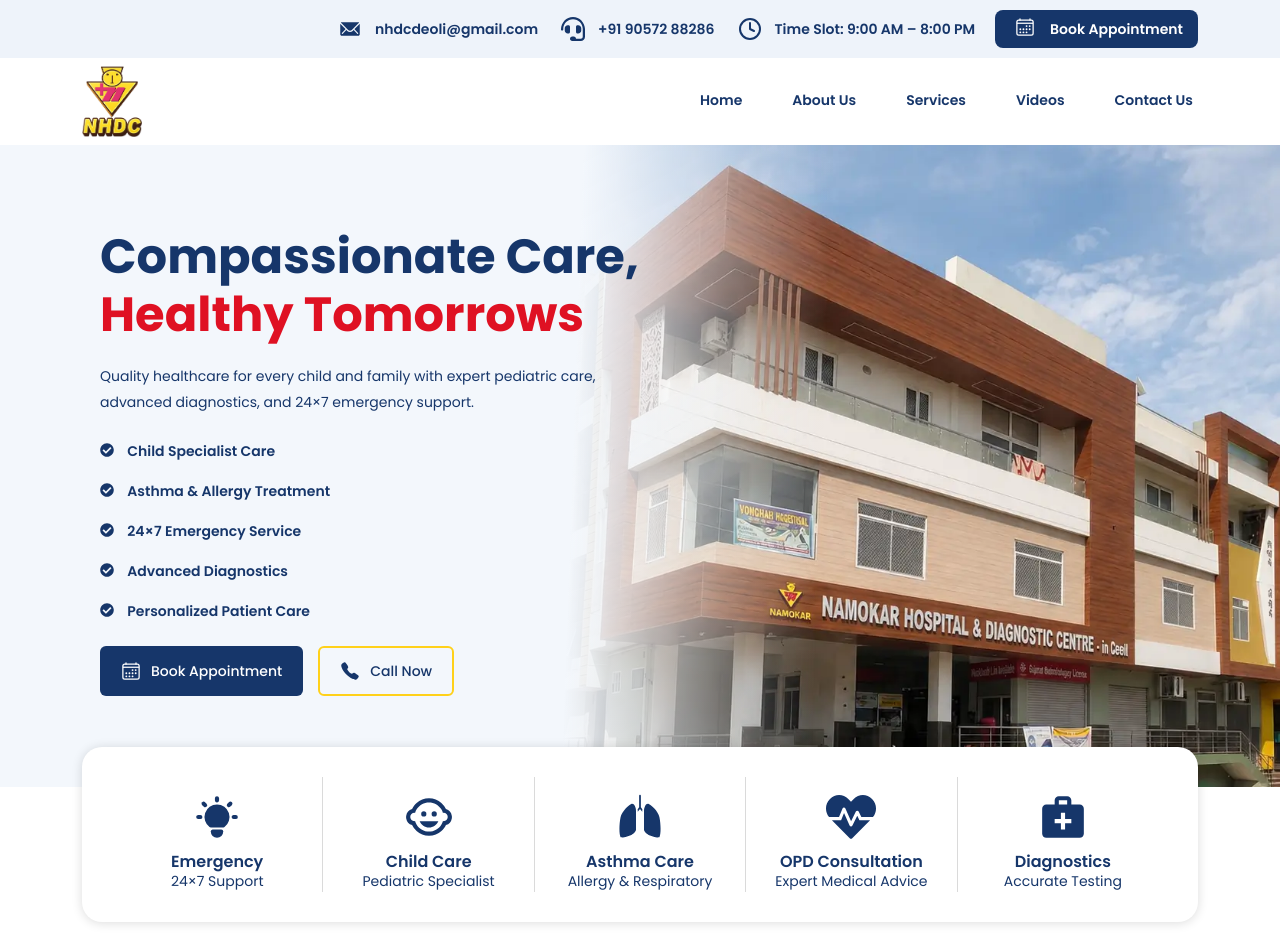
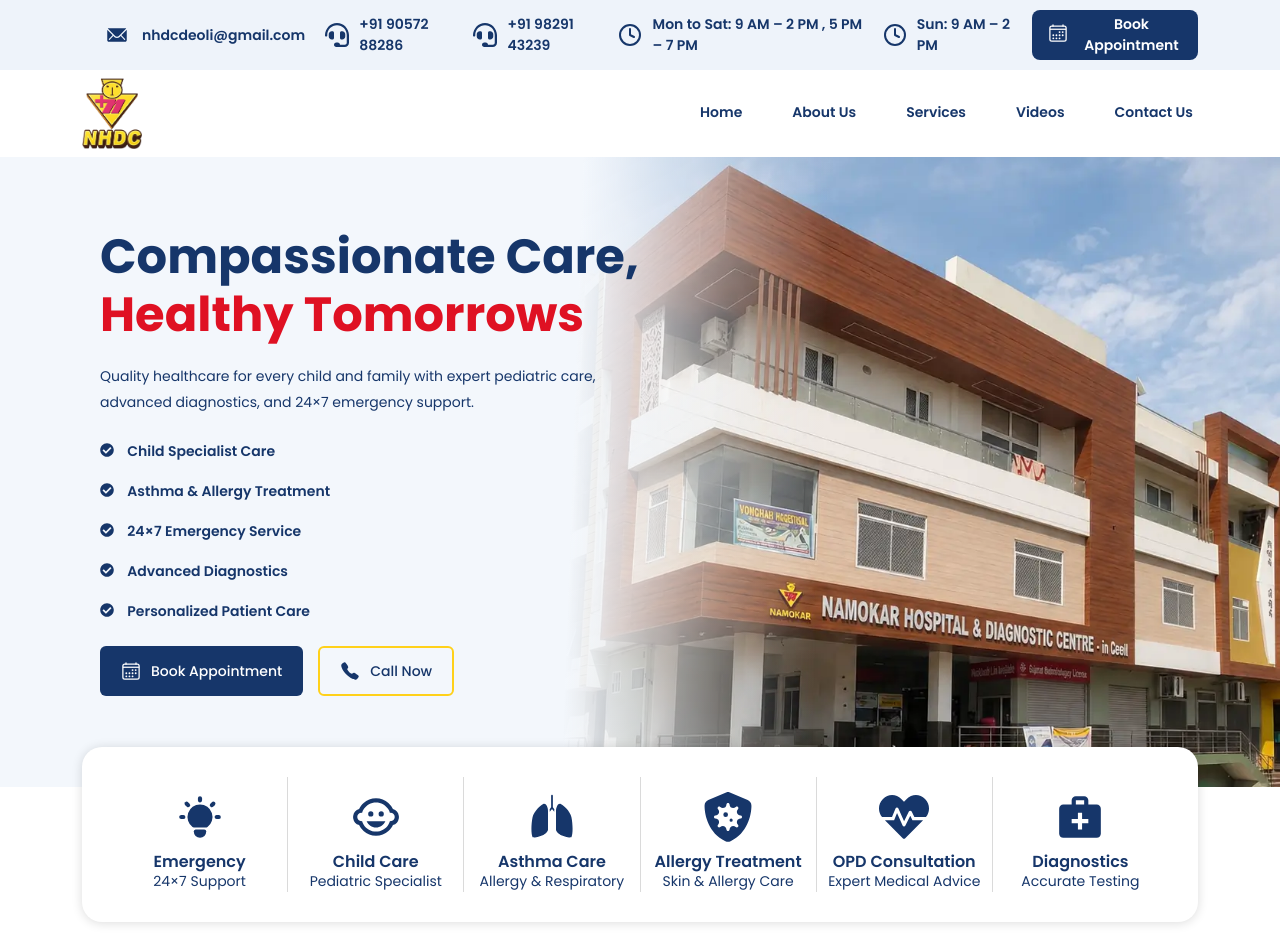
Before and after one commit to codetrios2025/nhdc-website, a React (Vite) app: page / in a window 1280 px wide. Shown: the top 952 px of the page. Built offline with nearby package versions, Linux system fonts and the light colour scheme.

Commit message:
some website changes

```diff
--- a/src/Components/Common/Footer/Footer.jsx
+++ b/src/Components/Common/Footer/Footer.jsx
@@ -73,7 +73,7 @@
                   </div>
                   <div className={`${Style.address} ${Style.timeSlot}`}>
                     <div className={Style.icon}><FiClock /></div>
-                    <p><span><strong>Monday - Saturday:</strong> 9:00 AM – 8:00 PM</span> <span><strong>Sunday:</strong> 9:00 AM – 1:00 PM</span></p>
+                    <p><span><strong>Monday - Saturday:</strong> 9:00 AM – 2:00 PM , 5:00 PM – 7:00 PM</span> <span><strong>Sunday:</strong> 9:00 AM – 2:00 PM</span></p>
                   </div>
                 </div>
               </div>
--- a/src/Components/Common/Header/Header.jsx
+++ b/src/Components/Common/Header/Header.jsx
@@ -56,8 +56,19 @@
                       <p className={Style.mobNone}>+91 90572 88286</p>
                     </a>
                   </li>
-                   <li data-tooltip-id="tooltip" data-tooltip-content="Time Slot: 9:00 AM – 8:00 PM">
-                    <div className={Style.icon}><FiClock /></div><p className={Style.mobNone}>Time Slot: 9:00 AM – 8:00 PM</p>
+                    <li>
+                    <a data-tooltip-id="tooltip" data-tooltip-content="9829143239" href="tel:9829143239" >
+                      <div className={Style.icon}><FaHeadset /></div>
+                      <p className={Style.mobNone}>+91 98291 43239</p>
+                    </a>
+                  </li>
+                   <li data-tooltip-id="tooltip" data-tooltip-content="Mon to Sat: 9:00 AM – 2:00 PM , 5:00 PM – 7:00 PM">
+                    <div className={Style.icon}><FiClock /></div><p className={Style.mobNone}>Mon to Sat: 9 AM – 2 PM , 5 PM – 7 PM  </p>
+
+                  </li>
+                   <li data-tooltip-id="tooltip" data-tooltip-content="Sunday: 9:00 AM – 2:00 PM">
+                    <div className={Style.icon}><FiClock /></div><p className={Style.mobNone}> Sun: 9 AM – 2 PM</p>
+
                   </li>
                   <li>
                     <button data-tooltip-id="tooltip" data-tooltip-content="Book Appointment" onClick={bookingHandler} type="button" className={Style.bookBtn} aria-label="Book Appointment">
--- a/src/Components/Home/OurDoctor.jsx
+++ b/src/Components/Home/OurDoctor.jsx
@@ -26,13 +26,14 @@
               </div>
               <div className={Style.drContent}>
                 <h2>Dr. Rajesh Jain</h2>
-                <p><span>MBBS</span> <span>D.C.H. </span>
-                <span>A.A.C.</span> <span>M.I.A.P. (Member of Indian Academy of Pediatrics)</span> <span>M.I.S.C.C.M. , M.I.A.P. , M.N.N.F.</span></p>
-                <p>Child Specialist & Asthma Care Expert</p>
+                <p> <span>MBBS | D.C.H. | A.A.C. </span>
+                  <span> M.I.A.P. | M.I.S.C.C.M. | M.N.N.F.</span></p>
+                <p>Child Specialist, Asthma & Allergy Specialist</p>
                 <p>Dr. Rajesh Jain is dedicated to providing comprehensive pediatric healthcare and asthma management services. With years of experience in child healthcare, he focuses on accurate diagnosis, compassionate treatment, and preventive care to ensure the healthy growth and development of every child.</p>
                 <ul>
                   <li><div className={Style.icon}><FaUserMd /></div> Child Specialist</li>
                   <li><div className={Style.icon}><GiLungs /></div> Asthma & Respiratory Care</li>
+                   <li><div className={Style.icon}><GiLungs /></div> Allergy Treatment</li>
                   <li><div className={Style.icon}><LuBaby /></div> Newborn Care</li>
                   {/* <li><div className={Style.icon}><FaSyringe /></div> Vaccination & Immunization</li>
                   <li><div className={Style.icon}><FaChild /></div> Growth Monitoring</li>
--- a/src/Components/Home/Services.jsx
+++ b/src/Components/Home/Services.jsx
@@ -8,6 +8,7 @@
 // icon
 import { GiLungs } from "react-icons/gi";
 import {FaHeartbeat, FaCheckCircle} from "react-icons/fa";
+import { FaShieldVirus } from "react-icons/fa6";
 import { MdOutlineEmergency, MdMedicalServices, MdOutlineChildCare} from "react-icons/md";
 import { TbBulbFilled } from "react-icons/tb";
 
@@ -32,6 +33,11 @@
                 <span className={Style.icon}><GiLungs /></span>
                 <h6>Asthma Care</h6>
                 <p>Allergy & Respiratory</p>
+              </div>
+               <div className={Style.listBox}>
+                <span className={Style.icon}><FaShieldVirus  /></span>
+                <h6>Allergy Treatment</h6>
+                <p>Skin & Allergy Care  </p>
               </div>
               <div className={Style.listBox}>
                 <span className={Style.icon}><FaHeartbeat /></span>
```
